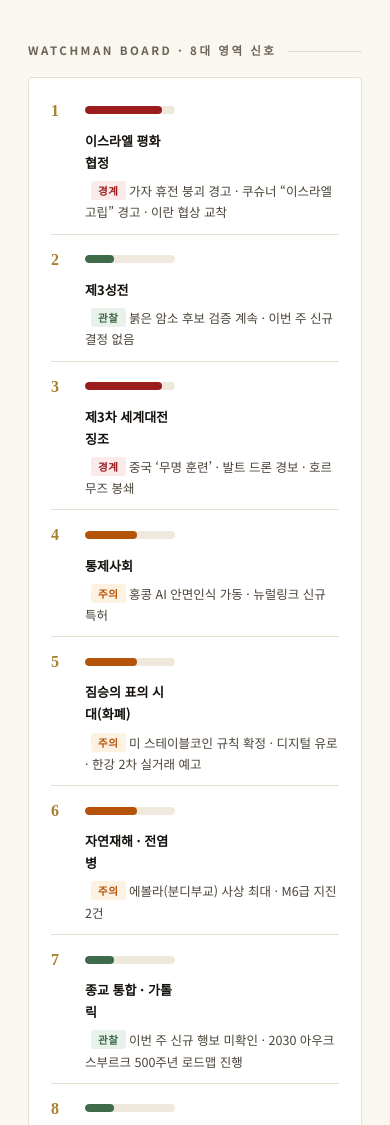
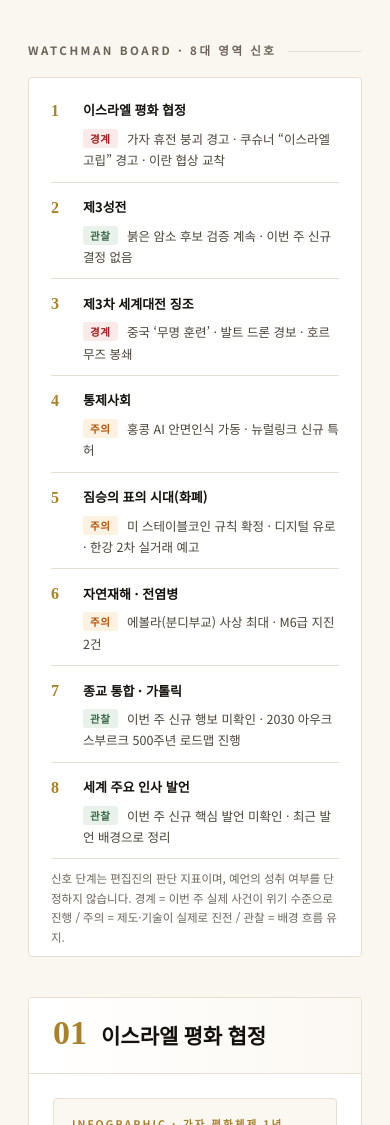
Before and after one commit to endtimes-watchman/watchman_report, a plain HTML site: page index.html in a window 390 px wide. Shown: the part 1247-2372 px from the top of the page. Drawn offline with Linux system fonts and the light colour scheme.

Commit message:
Remove signal bars from Watchman Board for mobile layout
Co-Authored-By: Claude Opus 5.5 <noreply@anthropic.com>
Claude-Session: https://claude.ai/code/session_01P6MKo9GUdgZzb8vaaPJqGd

```diff
--- a/index.html
+++ b/index.html
@@ -44,7 +44,7 @@ h2.sec:after{content:"";flex:1;height:1px;background:var(--line)}
 .kpi a{color:var(--gold);font-size:11px;font-weight:700}
 /* board */
 .board{background:var(--card);border:1px solid var(--line);border-radius:4px;padding:8px 22px}
-.brow{display:grid;grid-template-columns:24px 150px 170px 1fr;gap:16px;align-items:center;padding:11px 0;border-bottom:1px solid var(--line);font-size:13px}
+.brow{display:grid;grid-template-columns:24px 170px 1fr;gap:16px;align-items:center;padding:11px 0;border-bottom:1px solid var(--line);font-size:13px}
 .brow:last-child{border-bottom:0}
 .brow .no{font-family:'Noto Serif KR',serif;font-weight:900;color:var(--gold);font-size:16px}
 .brow .t{font-weight:700}
@@ -164,14 +164,15 @@ svg text{font-family:'Noto Sans KR',sans-serif}
 .kr .hb{grid-template-columns:110px 1fr 58px}
 @media(max-width:820px){.kush .kb{grid-template-columns:1fr}.kush .kl{border-right:0}}
 @media(max-width:600px){.meta{text-align:left}.mrow{align-items:flex-start}
-.brow{grid-template-columns:22px 1fr;gap:6px 10px}.brow .meter{grid-column:2}.brow .t{grid-column:2}.brow .c{grid-column:2}
+.brow{grid-template-columns:22px 1fr;gap:4px 10px}.brow .t{grid-column:2}.brow .c{grid-column:2}
 .viz svg.rel{display:none}.pairs{display:block!important}
 .tl{flex-direction:column}.tl:before{left:6px;right:auto;top:8px;bottom:8px;width:2px;height:auto}.tl .st{padding:0 0 12px 26px}.tl .st:before{top:3px}.tl .st b{display:inline;margin-right:6px}
 .lanes .ln{grid-template-columns:1fr}
 .kpis{grid-template-columns:1fr 1fr}.viz .vt{flex-direction:column}}
 footer{margin-top:36px;border-top:2px solid var(--ink);padding-top:14px;font-size:11px;color:var(--sub);display:flex;justify-content:space-between;flex-wrap:wrap;gap:8px}
-@media(max-width:820px){.verdict,.tb,.vgrid{grid-template-columns:1fr}.steps{flex-wrap:wrap}.steps .s{flex:1 1 40%}.side{border-left:0;border-top:1px solid var(--line)}.brow{grid-template-columns:24px 90px 1fr}.brow .c{grid-column:2/4}.srcs{columns:1}.mast h1{font-size:30px}.th .scope{display:none}}
+@media(max-width:820px){.verdict,.tb,.vgrid{grid-template-columns:1fr}.steps{flex-wrap:wrap}.steps .s{flex:1 1 40%}.side{border-left:0;border-top:1px solid var(--line)}.brow{grid-template-columns:24px 140px 1fr}.srcs{columns:1}.mast h1{font-size:30px}.th .scope{display:none}}
 @media print{body{background:#fff}.topic{break-inside:avoid}}
+@media(max-width:600px){.brow{grid-template-columns:22px minmax(0,1fr)}.brow .lv{margin-left:0;margin-right:6px}}
 </style>
 </head>
 <body>
@@ -219,14 +220,14 @@ footer{margin-top:36px;border-top:2px solid var(--ink);padding-top:14px;font-siz
 <!-- BOARD -->
 <h2 class="sec">WATCHMAN BOARD · 8대 영역 신호</h2>
 <div class="board">
- <div class="brow"><span class="no">1</span><div class="meter"><i class="i3"></i></div><span class="t">이스라엘 평화 협정</span><span class="c"><span class="lv L3">경계</span> 가자 휴전 붕괴 경고 · 쿠슈너 “이스라엘 고립” 경고 · 이란 협상 교착</span></div>
- <div class="brow"><span class="no">2</span><div class="meter"><i class="i1"></i></div><span class="t">제3성전</span><span class="c"><span class="lv L1">관찰</span> 붉은 암소 후보 검증 계속 · 이번 주 신규 결정 없음</span></div>
- <div class="brow"><span class="no">3</span><div class="meter"><i class="i3"></i></div><span class="t">제3차 세계대전 징조</span><span class="c"><span class="lv L3">경계</span> 중국 ‘무명 훈련’ · 발트 드론 경보 · 호르무즈 봉쇄</span></div>
- <div class="brow"><span class="no">4</span><div class="meter"><i class="i2"></i></div><span class="t">통제사회</span><span class="c"><span class="lv L2">주의</span> 홍콩 AI 안면인식 가동 · 뉴럴링크 신규 특허</span></div>
- <div class="brow"><span class="no">5</span><div class="meter"><i class="i2"></i></div><span class="t">짐승의 표의 시대(화폐)</span><span class="c"><span class="lv L2">주의</span> 미 스테이블코인 규칙 확정 · 디지털 유로 · 한강 2차 실거래 예고</span></div>
- <div class="brow"><span class="no">6</span><div class="meter"><i class="i2"></i></div><span class="t">자연재해 · 전염병</span><span class="c"><span class="lv L2">주의</span> 에볼라(분디부교) 사상 최대 · M6급 지진 2건</span></div>
- <div class="brow"><span class="no">7</span><div class="meter"><i class="i1"></i></div><span class="t">종교 통합 · 가톨릭</span><span class="c"><span class="lv L1">관찰</span> 이번 주 신규 행보 미확인 · 2030 아우크스부르크 500주년 로드맵 진행</span></div>
- <div class="brow"><span class="no">8</span><div class="meter"><i class="i1"></i></div><span class="t">세계 주요 인사 발언</span><span class="c"><span class="lv L1">관찰</span> 이번 주 신규 핵심 발언 미확인 · 최근 발언 배경으로 정리</span></div>
+ <div class="brow"><span class="no">1</span><span class="t">이스라엘 평화 협정</span><span class="c"><span class="lv L3">경계</span> 가자 휴전 붕괴 경고 · 쿠슈너 “이스라엘 고립” 경고 · 이란 협상 교착</span></div>
+ <div class="brow"><span class="no">2</span><span class="t">제3성전</span><span class="c"><span class="lv L1">관찰</span> 붉은 암소 후보 검증 계속 · 이번 주 신규 결정 없음</span></div>
+ <div class="brow"><span class="no">3</span><span class="t">제3차 세계대전 징조</span><span class="c"><span class="lv L3">경계</span> 중국 ‘무명 훈련’ · 발트 드론 경보 · 호르무즈 봉쇄</span></div>
+ <div class="brow"><span class="no">4</span><span class="t">통제사회</span><span class="c"><span class="lv L2">주의</span> 홍콩 AI 안면인식 가동 · 뉴럴링크 신규 특허</span></div>
+ <div class="brow"><span class="no">5</span><span class="t">짐승의 표의 시대(화폐)</span><span class="c"><span class="lv L2">주의</span> 미 스테이블코인 규칙 확정 · 디지털 유로 · 한강 2차 실거래 예고</span></div>
+ <div class="brow"><span class="no">6</span><span class="t">자연재해 · 전염병</span><span class="c"><span class="lv L2">주의</span> 에볼라(분디부교) 사상 최대 · M6급 지진 2건</span></div>
+ <div class="brow"><span class="no">7</span><span class="t">종교 통합 · 가톨릭</span><span class="c"><span class="lv L1">관찰</span> 이번 주 신규 행보 미확인 · 2030 아우크스부르크 500주년 로드맵 진행</span></div>
+ <div class="brow"><span class="no">8</span><span class="t">세계 주요 인사 발언</span><span class="c"><span class="lv L1">관찰</span> 이번 주 신규 핵심 발언 미확인 · 최근 발언 배경으로 정리</span></div>
  <p class="note">신호 단계는 편집진의 판단 지표이며, 예언의 성취 여부를 단정하지 않습니다. 경계 = 이번 주 실제 사건이 위기 수준으로 진행 / 주의 = 제도·기술이 실제로 진전 / 관찰 = 배경 흐름 유지.</p>
 </div>
 
```
Also changed, not shown: issues/2026-11-25.html (+12 -11 lines).
